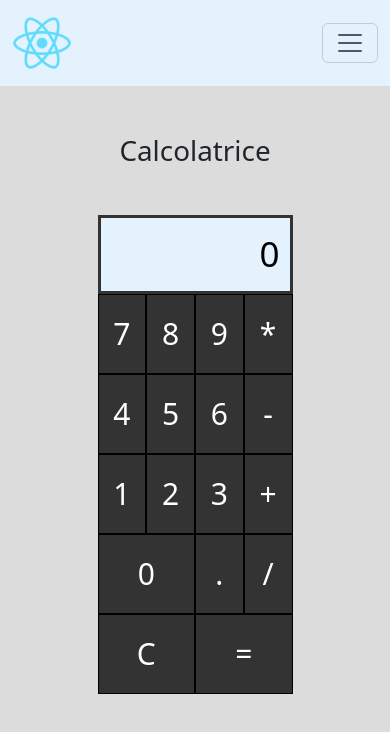
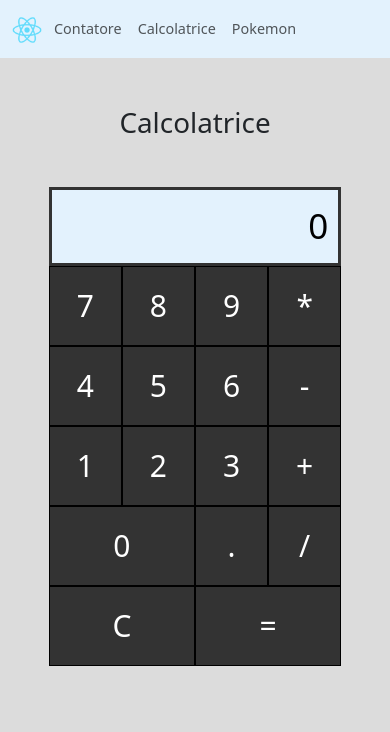
Before and after one commit to alessandrodamato/react-calculator, a React (Create React App) app: page /calcolatrice in a window 390 px wide. Shown: the top 732 px of the page. Built offline with nearby package versions, Linux system fonts and the light colour scheme.

Commit message:
[fix] bugs

```diff
--- a/src/Components/Calculator.css
+++ b/src/Components/Calculator.css
@@ -33,6 +33,6 @@
 
 @media screen and (max-width: 576px) {
   .calculator{
-    width: 50%;
+    width: 75%;
   }
 }
--- a/src/Components/Calculator.jsx
+++ b/src/Components/Calculator.jsx
@@ -71,7 +71,7 @@ function Calculator() {
             key={index}
             type="button"
             value={button.value}
-            className={`button ${button.value == '0' ? 'button0' : ''}`}
+            className={`button ${button.value === '0' ? 'button0' : ''}`}
             onClick={(e) => {btnClick(e, button.type)}}
           />
         ))}
--- /dev/null
+++ b/src/Components/Header.css
@@ -0,0 +1,17 @@
+.logo{
+  width: 30px;
+  aspect-ratio: 1;
+}
+
+.ad-link{
+  font-size: .9rem;
+}
+
+@media screen and (min-width: 576px) {
+  .ad-link{
+    font-size: 1.25rem;
+  }
+  .logo{
+    width: 60px;
+  }
+}
--- a/src/Components/Header.jsx
+++ b/src/Components/Header.jsx
@@ -2,31 +2,33 @@ import React from "react";
 // per linkare alle rotte stabilite importiamo {Link} dove necessitiamo di esso
 import { Link } from "react-router-dom";
 
+import './Header.css'
+
 function Header() {
   return (
     <header>
-      <nav className="navbar navbar-expand-lg" style={{ backgroundColor: '#e3f2fd' }}>
+      <nav className="navbar navbar-expand" style={{ backgroundColor: '#e3f2fd' }}>
         <div className="container-fluid">
           {/* utilizziamo link impostando il 'to' alla rotta impostata */}
-          <Link className="navbar-brand" to="/">
-            <img src={`${process.env.PUBLIC_URL}/logo192.png`} alt="React" width="60" height="60" />
+          <Link className="navbar-brand me-1 me-sm-4" to="/">
+            <img src={`${process.env.PUBLIC_URL}/logo192.png`} alt="React" className="logo" />
           </Link>
           <button className="navbar-toggler" type="button" data-toggle="collapse" data-target="#navbarNav" aria-controls="navbarNav" aria-expanded="false" aria-label="Toggle navigation">
             <span className="navbar-toggler-icon"></span>
           </button>
           <div className="collapse navbar-collapse" id="navbarNav">
-            <ul className="navbar-nav me-auto">
-              <li className="nav-item">
-                <Link to="/" className="nav-link fs-5">Home</Link>
+            <ul className="navbar-nav">
+              <li className="nav-item d-none d-sm-inline-block">
+                <Link to="/" className="nav-link ad-link">Home</Link>
               </li>
               <li className="nav-item">
-                <Link to="/contatore" className="nav-link fs-5">Contatore</Link>
+                <Link to="/contatore" className="nav-link ad-link">Contatore</Link>
               </li>
               <li className="nav-item">
-                <Link to="/calcolatrice" className="nav-link fs-5">Calcolatrice</Link>
+                <Link to="/calcolatrice" className="nav-link ad-link">Calcolatrice</Link>
               </li>
               <li className="nav-item">
-                <Link to="/pokemon" className="nav-link fs-5">Pokemon</Link>
+                <Link to="/pokemon" className="nav-link ad-link">Pokemon</Link>
               </li>
             </ul>
           </div>
--- a/src/Components/Pokemon.jsx
+++ b/src/Components/Pokemon.jsx
@@ -40,13 +40,29 @@ function Pokemon() {
 
   return (
     <div className="container text-center">
-      {pokemon.name && <h1 className="my-5 text-capitalize">Pokemon: {pokemon.name}</h1>}
-      {!pokemon.name && <div className="loader mx-auto my-5"></div>}
-      <select name="pokemon" className="text-capitalize form-select w-25 mx-auto" onChange={(e) => { setvalue(e.target.value) }}>
+
+      <h1 className="mt-5 mb-3">Seleziona un pokemon:</h1>
+
+      <select name="pokemon" className="text-capitalize form-select w-25 mx-auto mb-3" onChange={(e) => { setvalue(e.target.value) }}>
         {pokemons.map((item, index) => (
           <option key={index} value={index + 1}>{item.name}</option>
         ))}
       </select>
+
+      {!pokemon.name && <div className="loader mx-auto my-5"></div>}
+
+      {pokemon.name &&
+        <>
+          <h3 className="text-capitalize">Nome: {pokemon.name}</h3>
+
+          <h3 className="text-capitalize">Abilities:
+            {pokemon.abilities.map((ability, index) => (
+              <span key={index}> {ability.ability.name}{pokemon.abilities.length - 1 !== index && <span> |</span>}</span>
+            ))}
+          </h3>
+        </>
+      }
+
     </div>
   );
 }
--- a/src/index.js
+++ b/src/index.js
@@ -1,8 +1,8 @@
 import React from 'react';
 import ReactDOM from 'react-dom/client';
 import './index.css';
+import 'bootstrap/dist/css/bootstrap.css';
 import App from './App';
-import 'bootstrap/dist/css/bootstrap.css';
 // dopo aver eseguito npm i react-router-dom importiamo BrowserRouter in cui mettiamo al suo interno App
 import { BrowserRouter } from 'react-router-dom';
 
```
Also changed, not shown: package.json (+1 -6 lines), src/Components/Home.jsx (+1 -1 lines), 1 other file (tests, documents, lock files or other folders).
